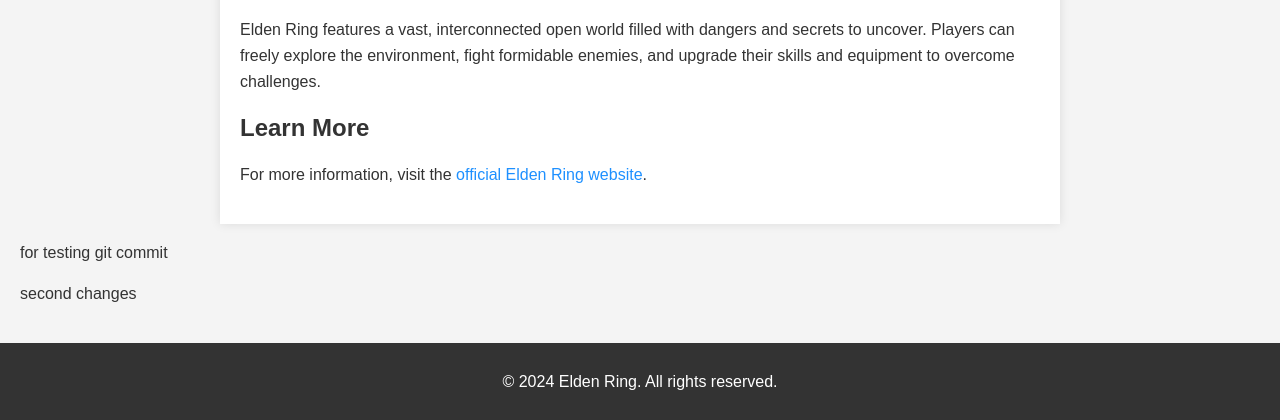
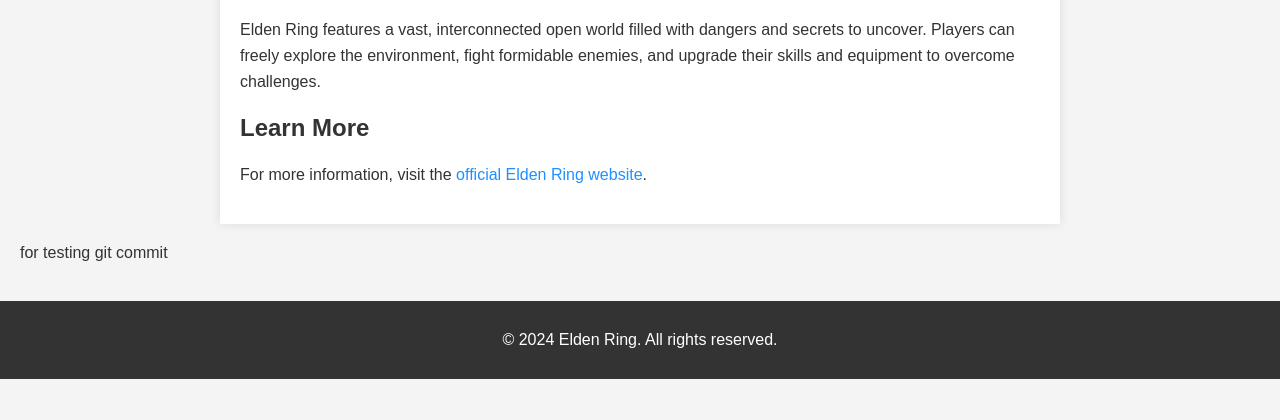
Before and after one commit to RAMADI-Moncef/Test, a plain HTML site: page index.html in a window 1280 px wide. Shown: the part 655-1075 px from the top of the page. After the commit the page ends 1034 px from the top, so only its background shows below. Drawn offline with Linux system fonts and the light colour scheme.

Commit message:
Revert "third commit"
This reverts commit 0a2453544174155f7f23901bfa3b8eea3c93707b.

```diff
--- a/index.html
+++ b/index.html
@@ -82,9 +82,6 @@
 	<div>
 		<p> for testing git commit </p>
 	</div>
-	   <div>
-                <p> second changes </p>
-        </div>
     </main>
 
     <footer>
```
